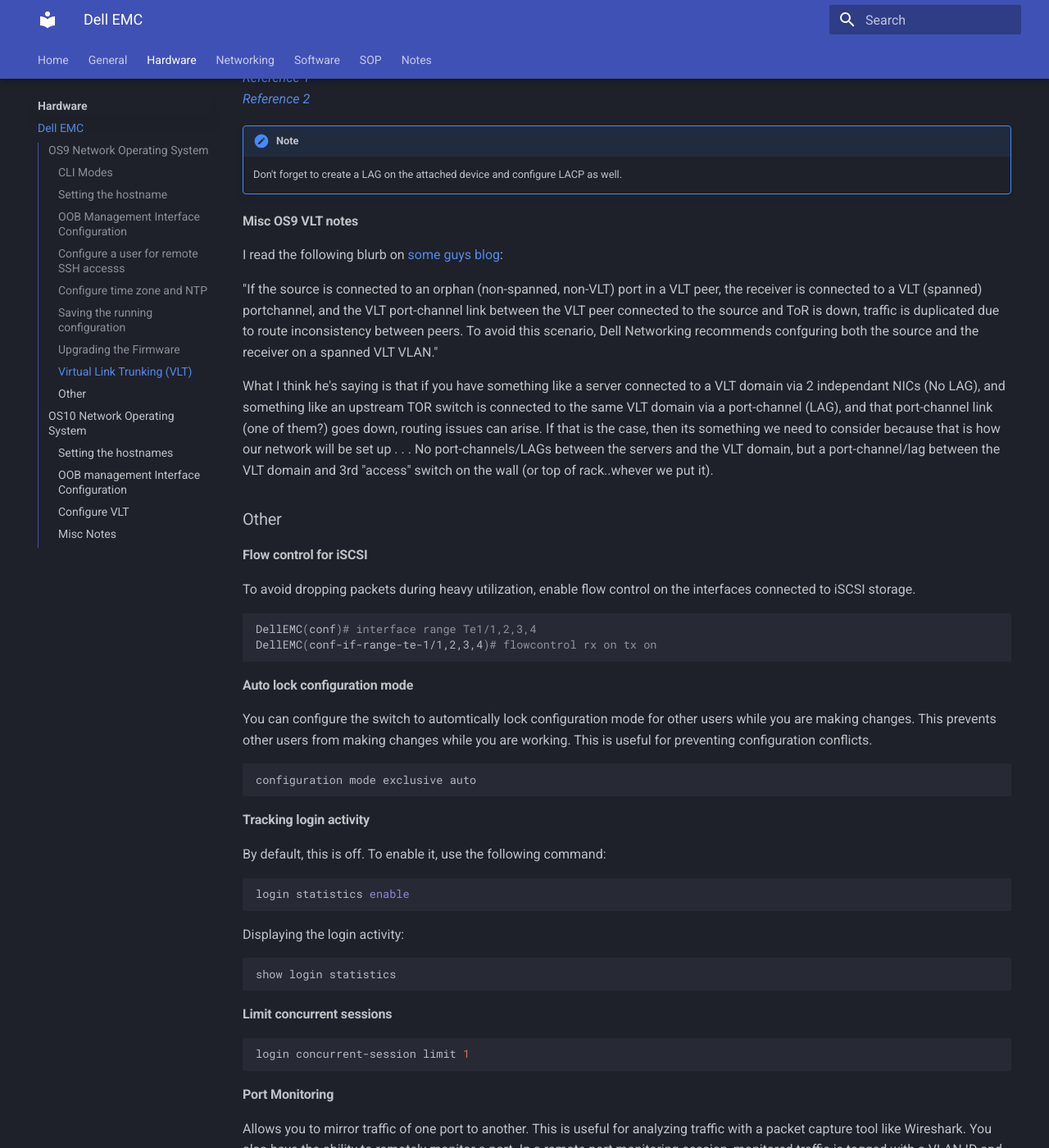
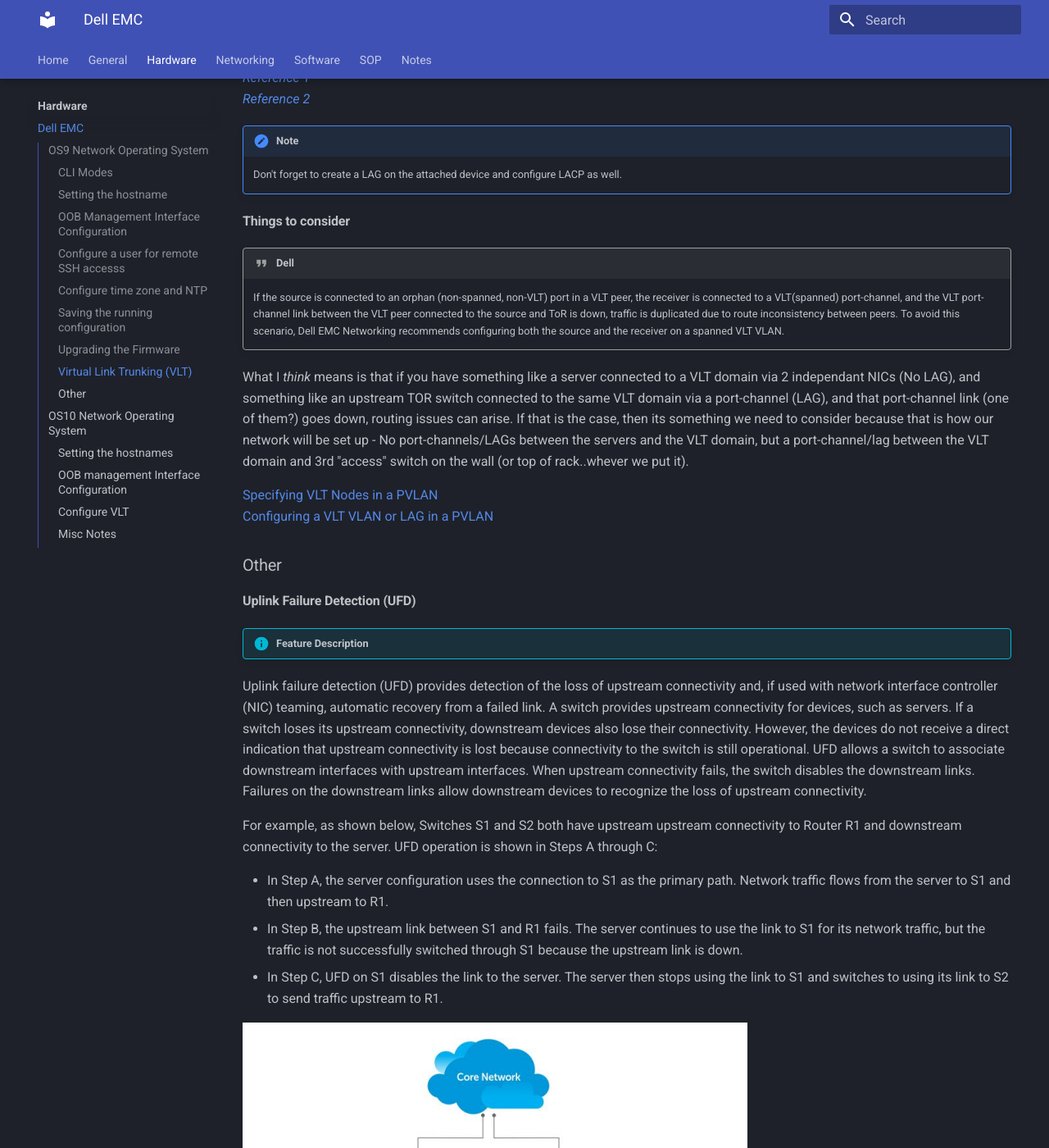
Before and after one commit to rmscode/binary-garden, an MkDocs documentation site: the page built from docs/hardware/dell-emc.md, in a window 1280 px wide and 1400 px high, scrolled down 6017 px. Shown: the whole window at 82% size. Built offline with MkDocs 1.6.1 and Material for MkDocs 9.7.7, drawn with Linux system fonts in a browser that asks for light colours.

Commit message:
Update dell-emc.md

```diff
--- a/docs/hardware/dell-emc.md
+++ b/docs/hardware/dell-emc.md
@@ -338,15 +338,32 @@
 
     Don't forget to create a LAG on the attached device and configure LACP as well.
 
-#### Misc OS9 VLT notes
+#### Things to consider
 
-I read the following blurb on [some guys blog](https://devnull0.com/2017/11/03/dell-networking-vlt-concepts/):
+!!! quote "Dell"
 
-"If the source is connected to an orphan (non-spanned, non-VLT) port in a VLT peer, the receiver is connected to a VLT (spanned) portchannel, and the VLT port-channel link between the VLT peer connected to the source and ToR is down, traffic is duplicated due to route inconsistency between peers. To avoid this scenario, Dell Networking recommends confguring both the source and the receiver on a spanned VLT VLAN."
+    If the source is connected to an orphan (non-spanned, non-VLT) port in a VLT peer, the receiver is connected to a VLT(spanned) port-channel, and the VLT port-channel link between the VLT peer connected to the source and ToR is down, traffic is duplicated due to route inconsistency between peers. To avoid this scenario, Dell EMC Networking recommends configuring both the source and the receiver on a spanned VLT VLAN.
 
-What I think he's saying is that if you have something like a server connected to a VLT domain via 2 independant NICs (No LAG), and something like an upstream TOR switch is connected to the same VLT domain via a port-channel (LAG), and that port-channel link (one of them?) goes down, routing issues can arise. If that is the case, then its something we need to consider because that is how our network will be set up . . . No port-channels/LAGs between the servers and the VLT domain, but a port-channel/lag between the VLT domain and 3rd "access" switch on the wall (or top of rack..whever we put it).
+What I *think* means is that if you have something like a server connected to a VLT domain via 2 independant NICs (No LAG), and something like an upstream TOR switch connected to the same VLT domain via a port-channel (LAG), and that port-channel link (one of them?) goes down, routing issues can arise. If that is the case, then its something we need to consider because that is how our network will be set up - No port-channels/LAGs between the servers and the VLT domain, but a port-channel/lag between the VLT domain and 3rd "access" switch on the wall (or top of rack..whever we put it).
+
+[Specifying VLT Nodes in a PVLAN](https://www.dell.com/support/manuals/en-us/dell-emc-os-9/s4048-on-9.14.2.4-config/specifying-vlt-nodes-in-a-pvlan?guid=guid-ab6e056d-e4c7-4910-b807-b09102f1083b)</br>
+[Configuring a VLT VLAN or LAG in a PVLAN](https://www.dell.com/support/manuals/en-us/dell-emc-os-9/s4048-on-9.14.2.4-config/configuring-a-vlt-vlan-or-lag-in-a-pvlan?guid=guid-fad07f16-bf47-45b1-a36d-58f3a75a82f8)
 
 ### Other
+
+#### Uplink Failure Detection (UFD)
+
+!!! info "Feature Description"
+
+   Uplink failure detection (UFD) provides detection of the loss of upstream connectivity and, if used with network interface controller (NIC) teaming, automatic recovery from a failed link. A switch provides upstream connectivity for devices, such as servers. If a switch loses its upstream connectivity, downstream devices also lose their connectivity. However, the devices do not receive a direct indication that upstream connectivity is lost because connectivity to the switch is still operational. UFD allows a switch to associate downstream interfaces with upstream interfaces. When upstream connectivity fails, the switch disables the downstream links. Failures on the downstream links allow downstream devices to recognize the loss of upstream connectivity.
+
+For example, as shown below, Switches S1 and S2 both have upstream upstream connectivity to Router R1 and downstream connectivity to the server. UFD operation is shown in Steps A through C:
+
+- In Step A, the server configuration uses the connection to S1 as the primary path. Network traffic flows from the server to S1 and then upstream to R1.
+- In Step B, the upstream link between S1 and R1 fails. The server continues to use the link to S1 for its network traffic, but the traffic is not successfully switched through S1 because the upstream link is down.
+- In Step C, UFD on S1 disables the link to the server. The server then stops using the link to S1 and switches to using its link to S2 to send traffic upstream to R1.
+
+![UFD Example](UFD-example.png)
 
 #### Flow control for iSCSI
 
```
